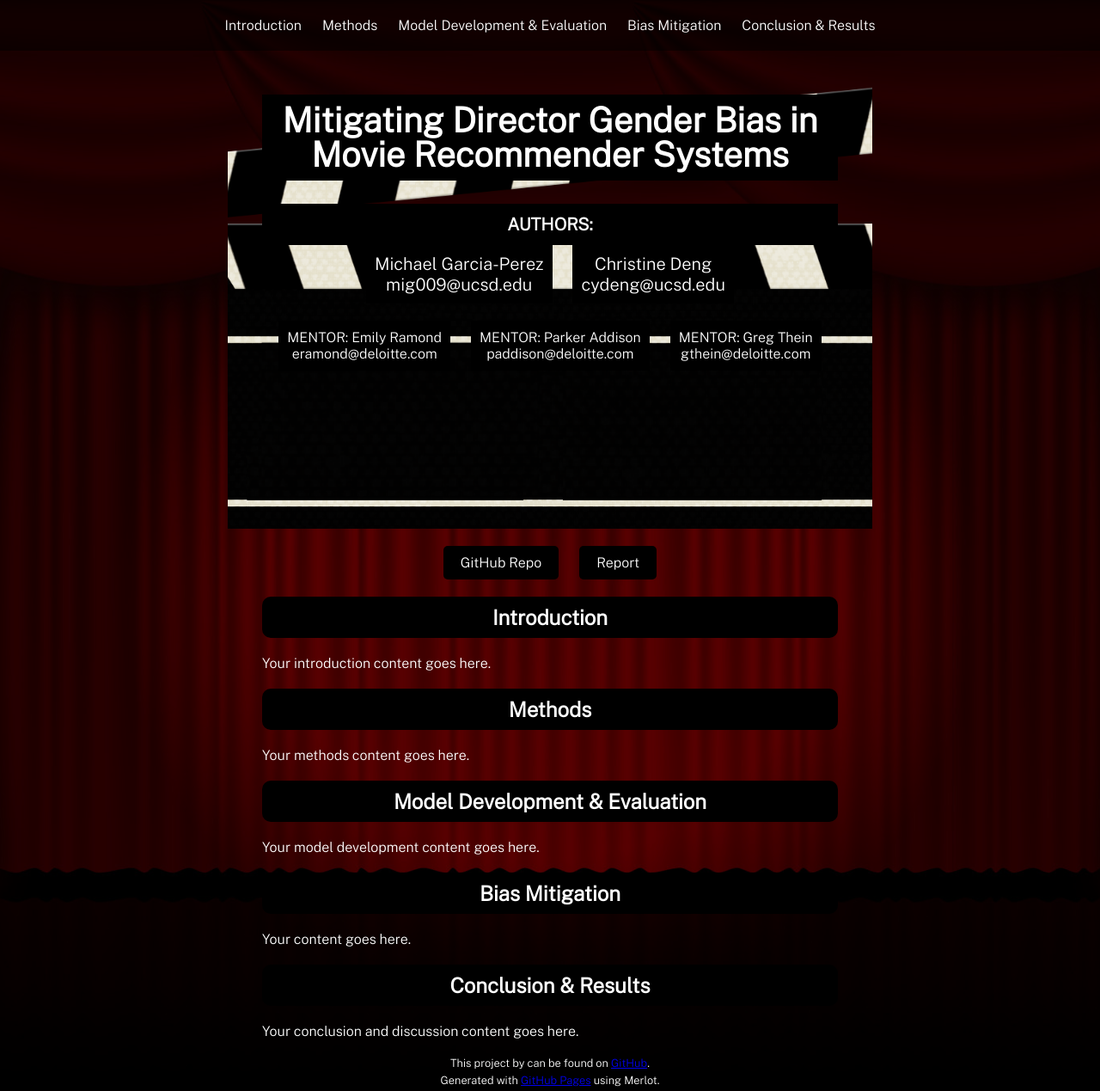
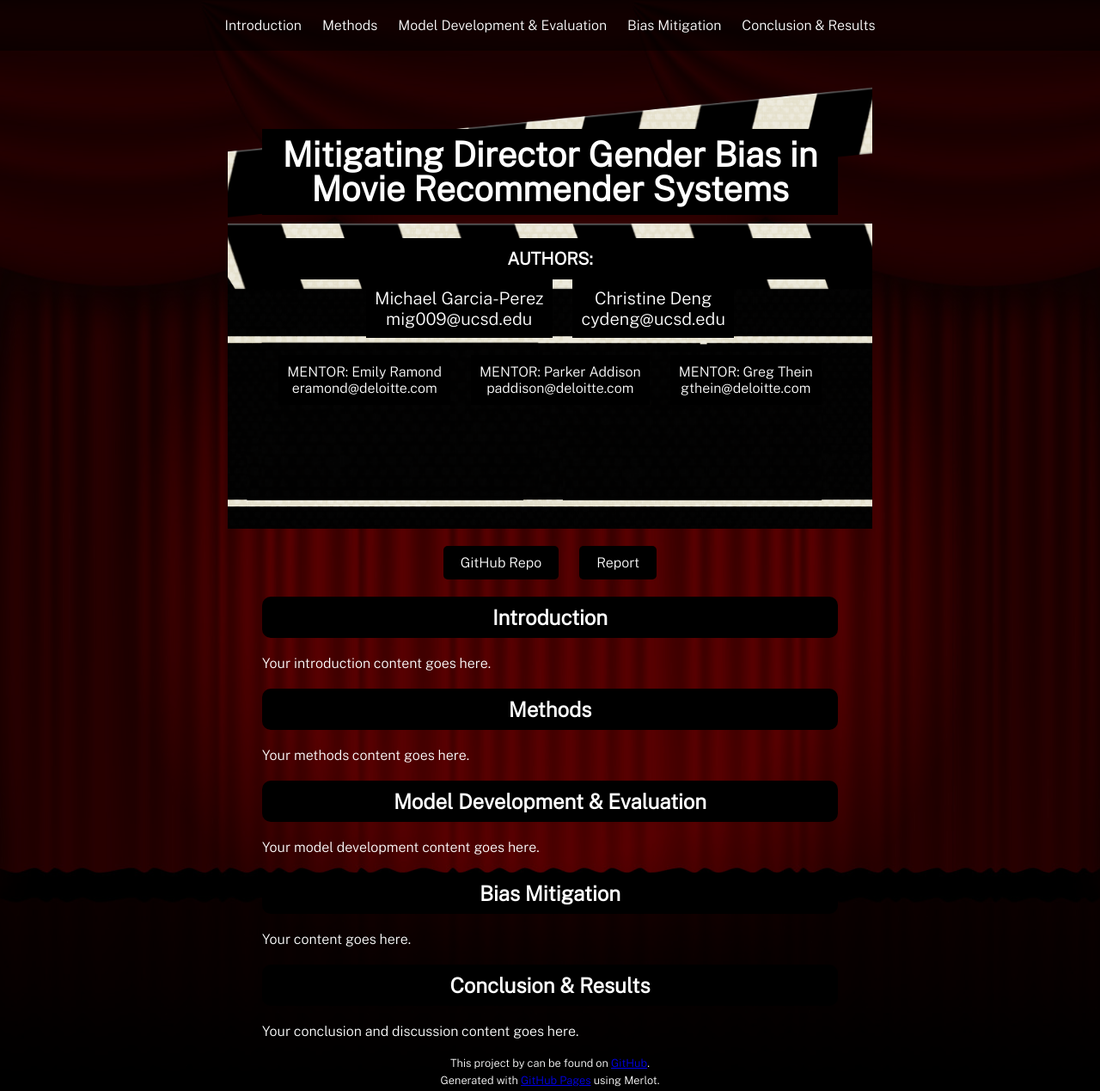
Before and after one commit to michael-garciaperez/DSC180A-Methodology-5, a Jekyll site: the page built from index.md, in a window 1280 px wide and 1269 px high. Shown: the whole window at 86% size. Built offline with Jekyll 4.4.1, drawn with Linux system fonts in a browser that asks for light colours.

Commit message:
Update style.scss

```diff
--- a/assets/css/style.scss
+++ b/assets/css/style.scss
@@ -40,7 +40,7 @@
   line-height: 1;
   background-color: black;
   padding: 10px 20px;
-  margin-top: 20px;
+  margin-top: 60px; /* Adjusted margin-top value */
 }
 
 header h2 {
@@ -66,7 +66,7 @@
 
 .author-mentor-container {
   text-align: center;
-  margin-top: 10px;
+  margin-top: 20px; /* Adjusted margin-top value */
 }
 
 .author-mentor-container p {
```
